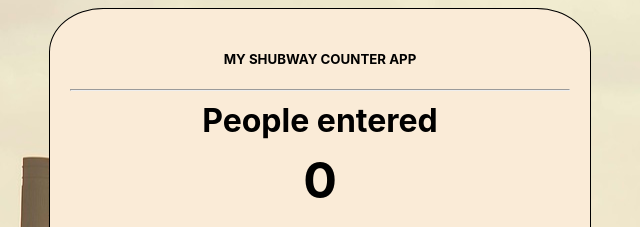
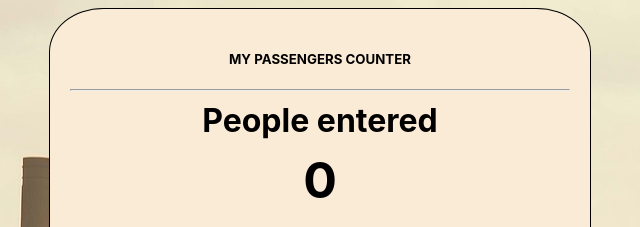
Before and after one commit to YawaB/passenger-counter, a plain HTML site: page index.html in a window 1280 px wide. Shown: the top 227 px of the page, 320-960 px from the left. Drawn offline with Linux system fonts and the light colour scheme.

Commit message:
title changed

```diff
--- a/index.html
+++ b/index.html
@@ -9,7 +9,7 @@
 </head>
 <body>
 <div class="myApp">
-    <h5>MY SHUBWAY COUNTER APP</h5>
+    <h5>MY PASSENGERS COUNTER</h5>
 <hr>
     <h1>People entered</h2>
     <h2 id="count-el">0</h3>
```
